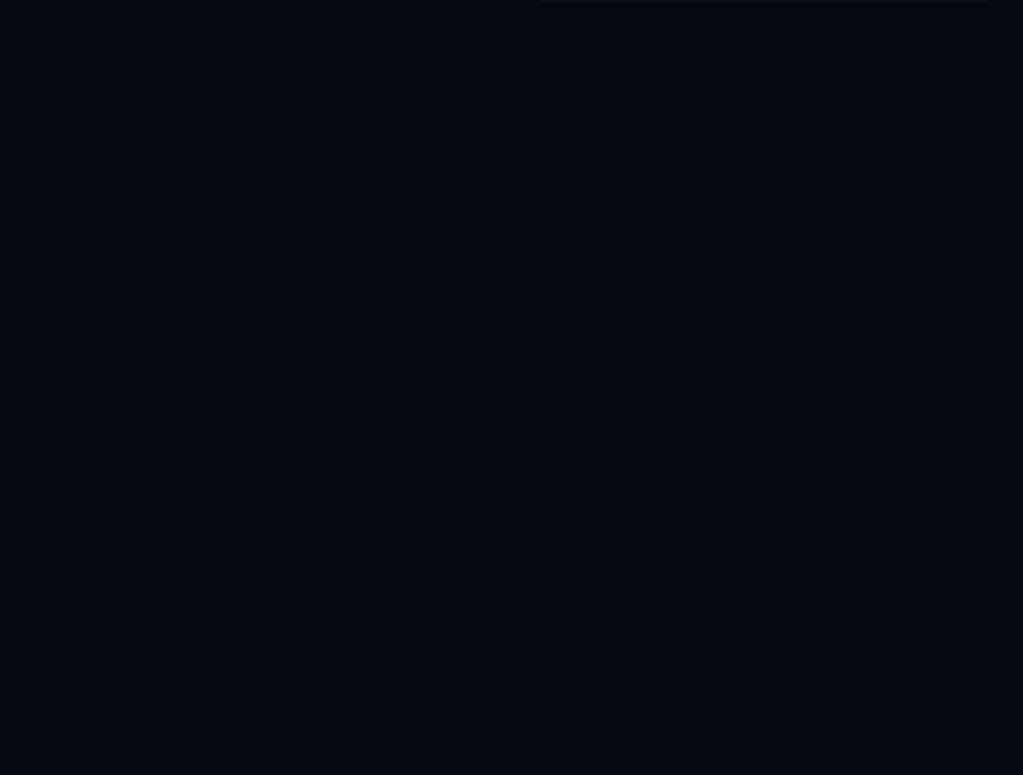
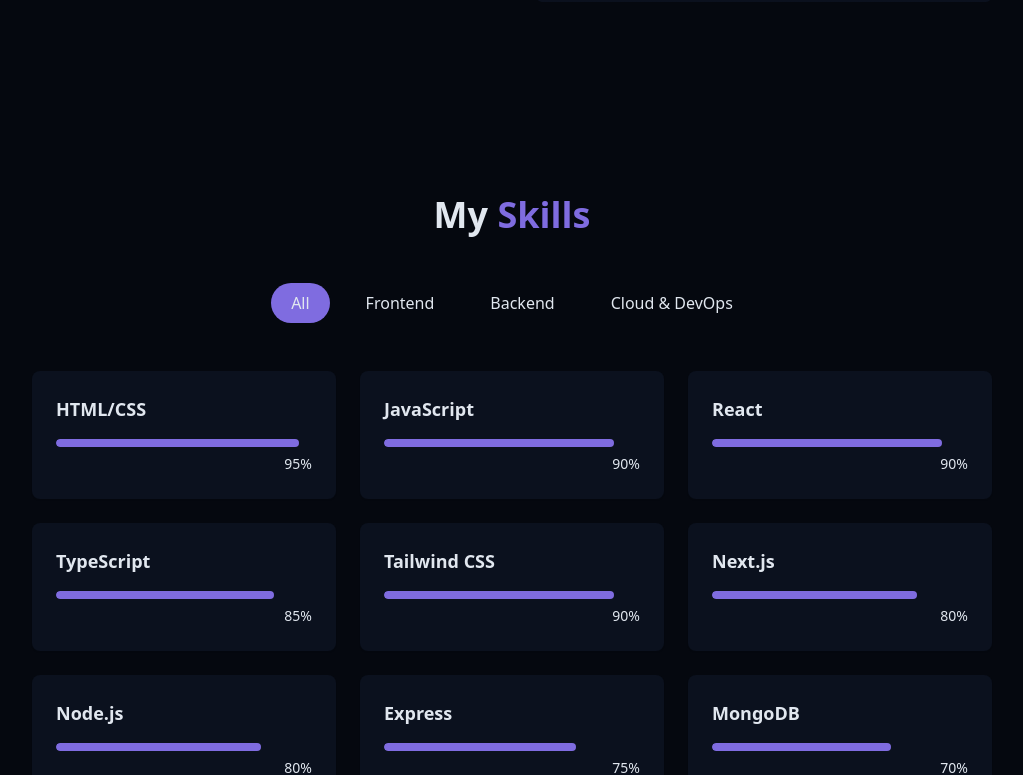
Before and after one commit to hardiksharmaa/Portfolio, a React (Vite) app: page / in a window 1280 px wide. Shown: the part 1407-2182 px from the top of the page, without its empty margins (128-1151 px from the left). Before the commit the page ends 1506 px from the top, so only its background shows below. Built offline with nearby package versions, Linux system fonts and the light colour scheme.

Commit message:
skills-section

```diff
--- /dev/null
+++ b/src/components/SkillsSection.jsx
@@ -0,0 +1,84 @@
+import { useState } from "react";
+import { cn } from "@/lib/utils";
+
+const skills = [
+
+  { name: "HTML/CSS", level: 95, category: "frontend" },
+  { name: "JavaScript", level: 90, category: "frontend" },
+  { name: "React", level: 90, category: "frontend" },
+  { name: "TypeScript", level: 85, category: "frontend" },
+  { name: "Tailwind CSS", level: 90, category: "frontend" },
+  { name: "Next.js", level: 80, category: "frontend" },
+
+  { name: "Node.js", level: 80, category: "backend" },
+  { name: "Express", level: 75, category: "backend" },
+  { name: "MongoDB", level: 70, category: "backend" },
+  { name: "PostgreSQL", level: 65, category: "backend" },
+  { name: "MySQL", level: 60, category: "backend" },
+
+  { name: "AWS", level: 90, category: "Cloud & DevOps" },
+  { name: "Docker", level: 70, category: "Cloud & DevOps" },
+  { name: "CI/CD", level: 85, category: "Cloud & DevOps" },
+  { name: "Git/GitHub", level: 95, category: "Cloud & DevOps" },
+];
+
+const categories = ["all", "frontend", "backend", "Cloud & DevOps"];
+
+export const SkillsSection = () => {
+  const [activeCategory, setActiveCategory] = useState("all");
+
+  const filteredSkills = skills.filter(
+    (skill) => activeCategory === "all" || skill.category === activeCategory
+  );
+  return (
+    <section id="skills" className="py-24 px-4 relative bg-secondary/30">
+      <div className="container mx-auto max-w-5xl">
+        <h2 className="text-3xl md:text-4xl font-bold mb-12 text-center">
+          My <span className="text-primary"> Skills</span>
+        </h2>
+
+        <div className="flex flex-wrap justify-center gap-4 mb-12">
+          {categories.map((category, key) => (
+            <button
+              key={key}
+              onClick={() => setActiveCategory(category)}
+              className={cn(
+                "px-5 py-2 rounded-full transition-colors duration-300 capitalize",
+                activeCategory === category
+                  ? "bg-primary text-primary-foreground"
+                  : "bg-secondary/70 text-forefround hover:bd-secondary"
+              )}
+            >
+              {category}
+            </button>
+          ))}
+        </div>
+
+        <div className="grid grid-cols-1 sm:grid-cols-2 lg:grid-cols-3 gap-6">
+          {filteredSkills.map((skill, key) => (
+            <div
+              key={key}
+              className="bg-card p-6 rounded-lg shadow-xs card-hover"
+            >
+              <div className="text-left mb-4">
+                <h3 className="font-semibold text-lg"> {skill.name}</h3>
+              </div>
+              <div className="w-full bg-secondary/50 h-2 rounded-full overflow-hidden">
+                <div
+                  className="bg-primary h-2 rounded-full origin-left animate-[grow_1.5s_ease-out]"
+                  style={{ width: skill.level + "%" }}
+                />
+              </div>
+
+              <div className="text-right mt-1">
+                <span className="text-sm text-muted-foreground">
+                  {skill.level}%
+                </span>
+              </div>
+            </div>
+          ))}
+        </div>
+      </div>
+    </section>
+  );
+};
--- a/src/pages/Home.jsx
+++ b/src/pages/Home.jsx
@@ -3,6 +3,7 @@ import { StarBackground } from "@/components/StarBackground";
 import { Navbar } from "../components/Navbar";
 import {HeroSection} from "../components/HeroSection";
 import {AboutSection} from "../components/AboutSection";
+import {SkillsSection} from "../components/SkillsSection";
 
 export const Home = () => {
   return (
@@ -12,9 +13,9 @@ export const Home = () => {
       <Navbar />
       <main>
         <HeroSection/>
+        <AboutSection/>
+        <SkillsSection/>
       </main>
-      <AboutSection/>
-
 
     </div>
   );
```
